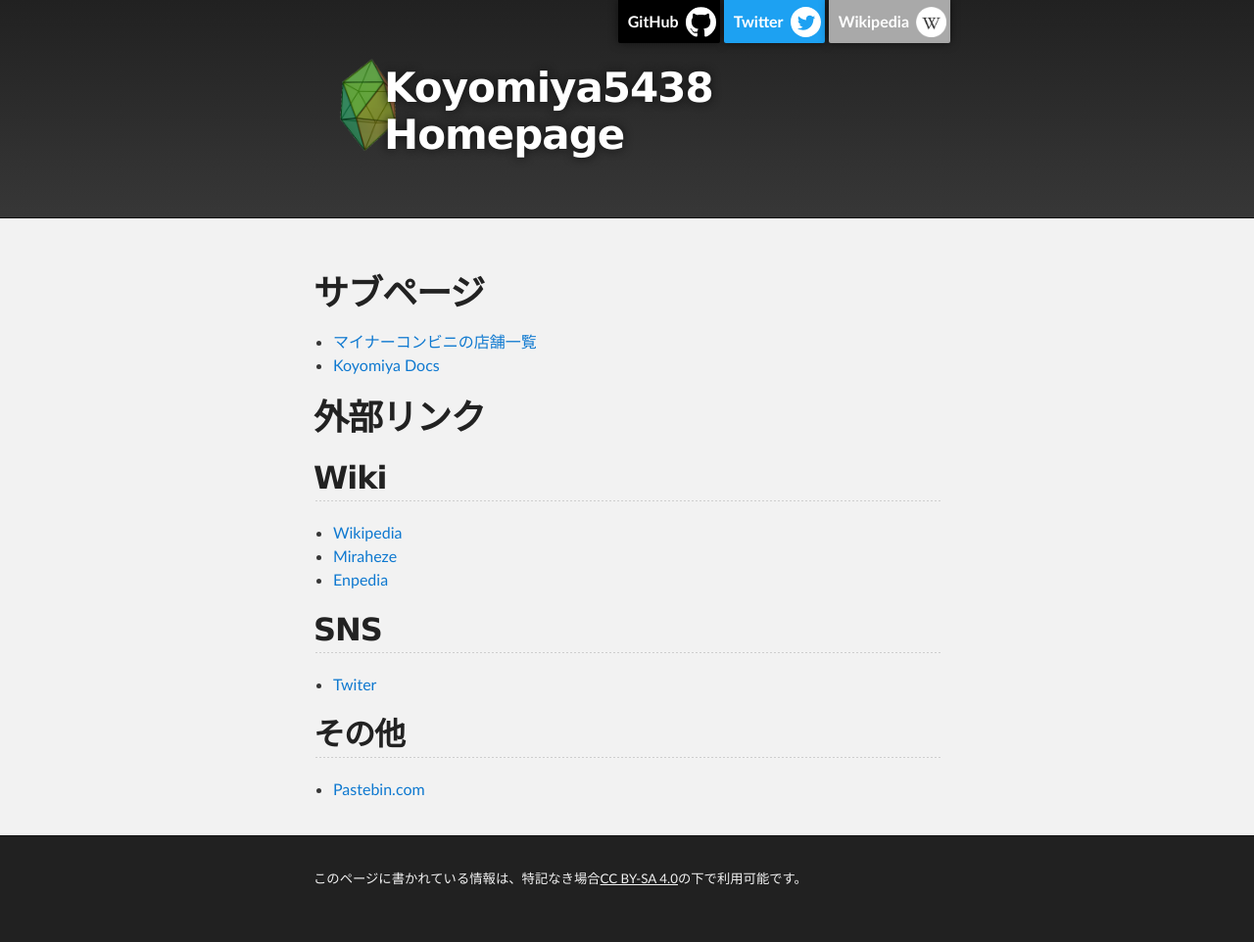
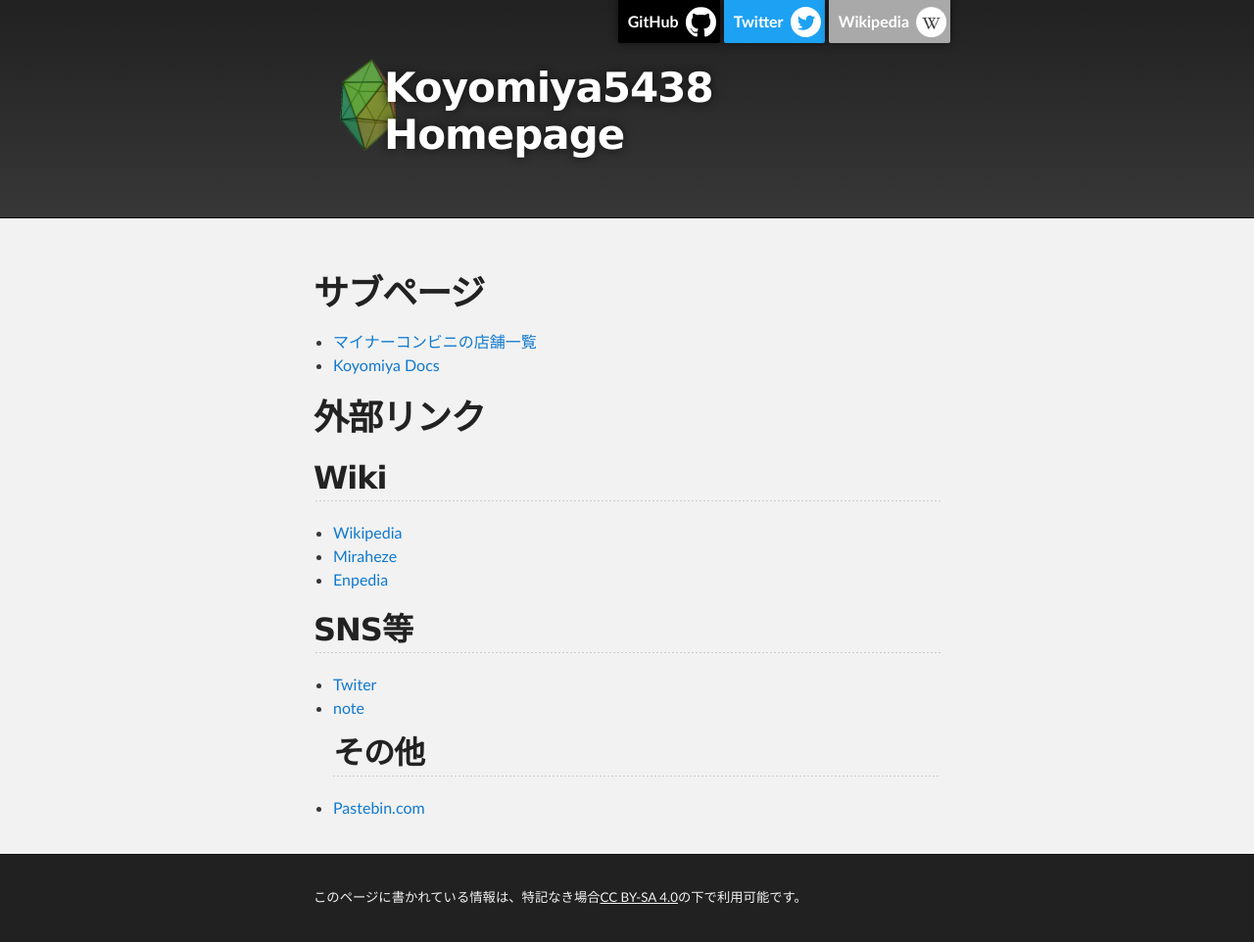
Before and after one commit to koyomiyahouya/koyomiyahouya.github.io, a Jekyll site: the page built from index.md, in a window 1280 px wide. Shown: the whole page at 98% size. Built offline with Jekyll 4.4.1, drawn with Linux system fonts in a browser that asks for light colours; the repository's description, which GitHub fills in, is left out.

Commit message:
Update index.md

```diff
--- a/index.md
+++ b/index.md
@@ -12,8 +12,8 @@ title: Koyomiya5438 Homepage
 * [Miraheze](https://meta.miraheze.org/wiki/User:Koyomiya5438)
 * [Enpedia](https://enpedia.rxy.jp/wiki/利用者:コヨミヤ)
 
-## SNS
+## SNS等
 * [Twiter](https://twitter.com/koyomiyahouya)
-
+* [note](https://note.com/koyomiym)
 ## その他
 * [Pastebin.com](https://pastebin.com/u/Koyomiya)
```
